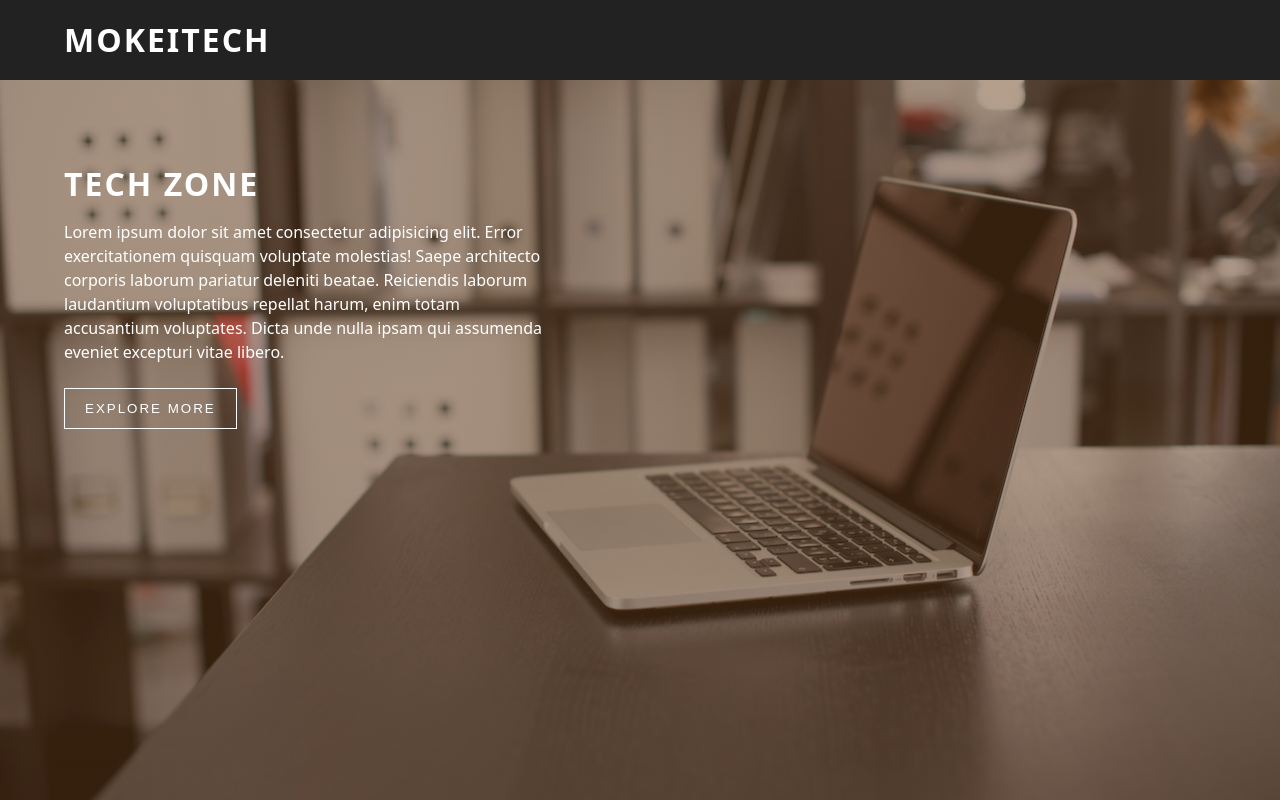
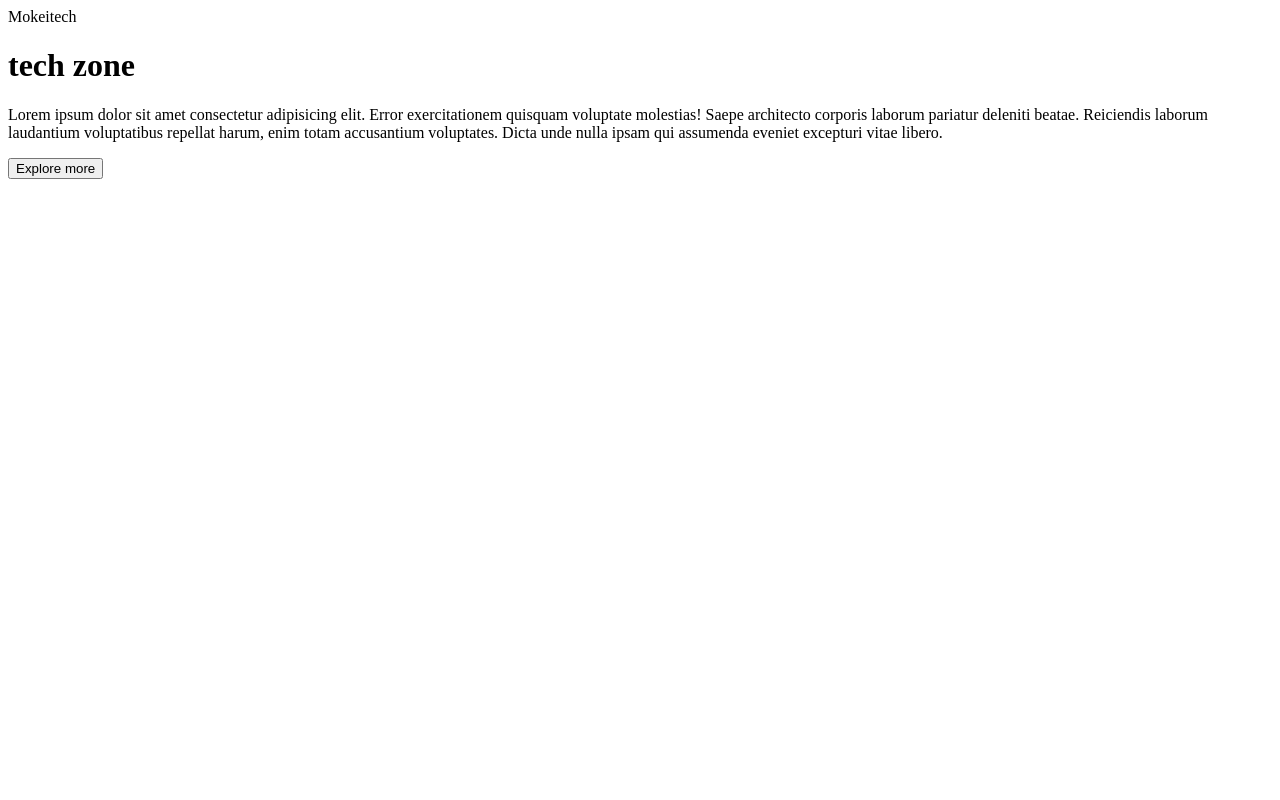
Before and after one commit to Mokeitech/BackgroundImg, a plain HTML site: page profBackgroundProject.html in a window 1280 px wide. Drawn offline with Linux system fonts and the light colour scheme.

Commit message:
Update profBackgroundProject.css

```diff
--- a/profBackgroundProject.css
+++ b/profBackgroundProject.css
@@ -1,72 +1,3 @@
-* {
-    padding: 0;
-    margin: 0;
-    box-sizing: border-box;
+ {
+   THIS FILE IS EMPTY, KINDLY CHECK style.css FOR UPDATED FILE. THANK YOU!
 }
-
-body {
-    font-family: system-ui, -apple-system, BlinkMacSystemFont, 'Segoe UI', Roboto, Oxygen, Ubuntu, Cantarell, 'Open Sans', 'Helvetica Neue', sans-serif;
-    line-height: 1.5;
-}
-
-.nav {
-    height: 5rem;
-    background-color: #222;
-    padding: 1rem 0;
-}
-
-.nav-title {
-    font-size: 2rem;
-    text-transform: uppercase;
-    font-weight: 700;
-    color: #fff;
-    letter-spacing: 2px;
-}
-
-.nav-center {
-    width: 90vw;
-    max-width: 1170px;
-    margin: 0 auto;
-    /* border: 2px solid sienna;
-    padding-left: 2rem; */
-}
-
-.hero {
-    background: linear-gradient( rgba(105, 63, 27, 0.5), rgba(105, 63, 27, 0.5)), url('./laptop1.jpg') center/cover no-repeat fixed;
-    min-height: calc(100vh - 5rem);
-}
-
-.hero-center {
-    width: 90vw;
-    max-width: 1170px;
-    margin: 0 auto;
-    padding: 5rem 0;
-    color: #fff;
-}
-
-.hero-center h1 {
-    letter-spacing: 2px;
-    text-transform: uppercase;
-    margin-bottom: 0.75rem;
-}
-
-.hero-center p {
-    margin-bottom: 1.5rem;
-    max-width: 30em;
-}
-
-.hero-btn {
-    background: transparent;
-    border: 1px solid #fff;
-    color: #fff;
-    text-transform: uppercase;
-    padding: 0.75rem 1.25rem;
-    letter-spacing: 2px;
-}
-
-.hero-btn:hover {
-    background: #fff;
-    color: blue;
-    cursor: pointer;
-    transition: all 3ms ease-out;
-}
```
